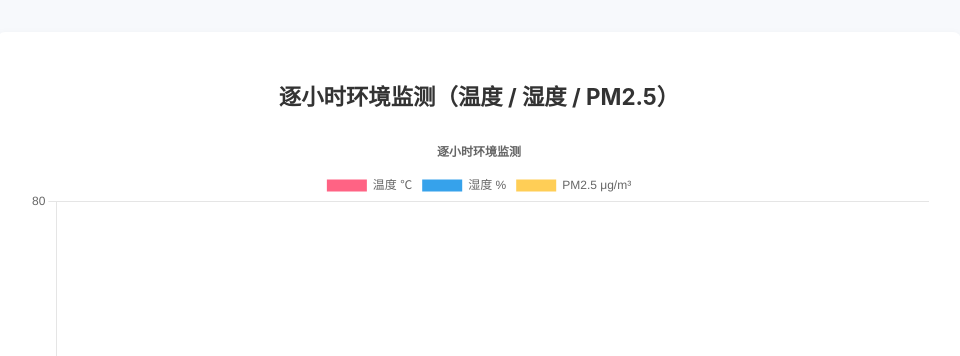
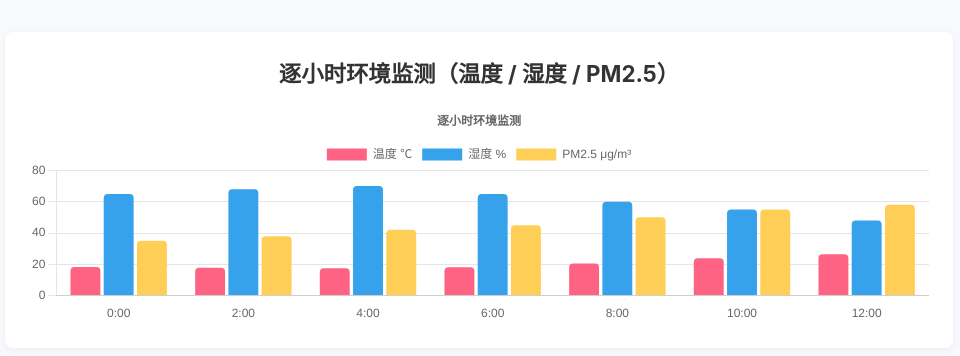
Before and after one commit to mxm-23/b, a website built with Vite: page index.html in a window 1280 px wide. Shown: the top 356 px of the page, without its empty margins (161-1121 px from the left). Built offline with nearby package versions, Linux system fonts and the light colour scheme.

Commit message:
Update index.html

```diff
--- a/index.html
+++ b/index.html
@@ -6,14 +6,17 @@
   <script src="https://cdn.jsdelivr.net/npm/chart.js@4.4.0/dist/chart.umd.min.js"></script>
   <style>
     body{margin:0;padding:2rem;background:#f7f9fc;font-family:-apple-system,BlinkMacSystemFont,"Segoe UI",Roboto,"Helvetica Neue",Arial,"Noto Sans",sans-serif}
-    #box{max-width:900px;margin:auto;background:#fff;border-radius:8px;box-shadow:0 2px 8px rgba(0,0,0,.05);padding:2rem}
-    h1{text-align:center;font-size:1.4rem;color:#333;margin-bottom:1.5rem}
+    /* 整体盒子：限宽 + 限高，让图纵向变矮 */
+    #box{max-width:900px;max-height:300px;margin:auto;background:#fff;border-radius:8px;box-shadow:0 2px 8px rgba(0,0,0,.05);padding:1.5rem;display:flex;flex-direction:column}
+    h1{text-align:center;font-size:1.4rem;color:#333;margin:0 0 1rem}
+    /* canvas 本身再压一层高度 */
+    #barChart{flex:1;max-height:220px}
   </style>
 </head>
 <body>
   <div id="box">
     <h1>逐小时环境监测（温度 / 湿度 / PM2.5）</h1>
-    <canvas id="barChart" height="50"></canvas>
+    <canvas id="barChart"></canvas>
   </div>
   <script type="module" src="./main.js"></script>
 </body>
```
